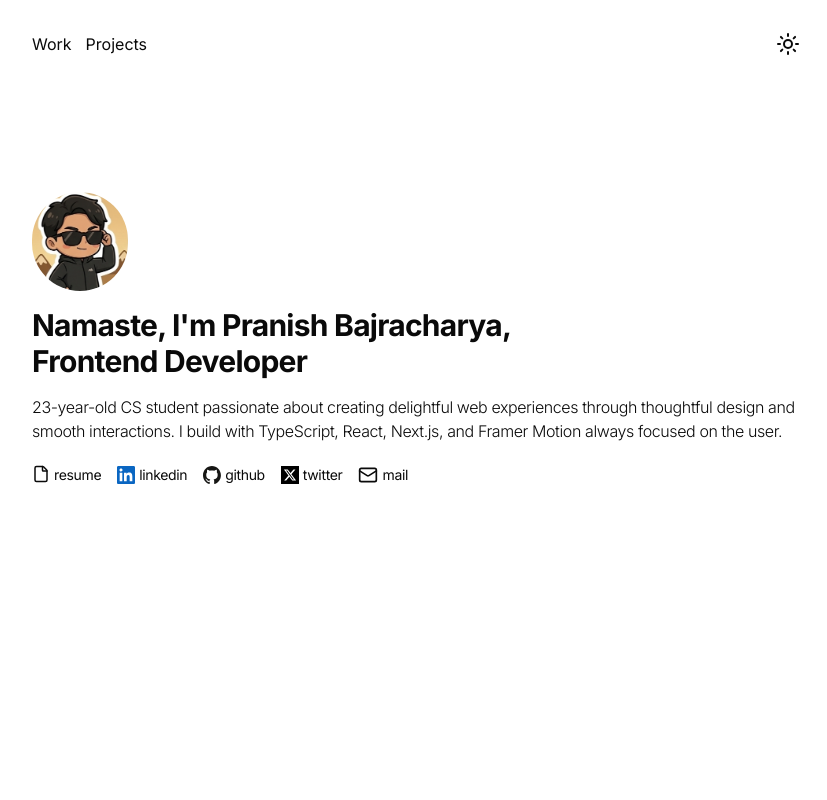
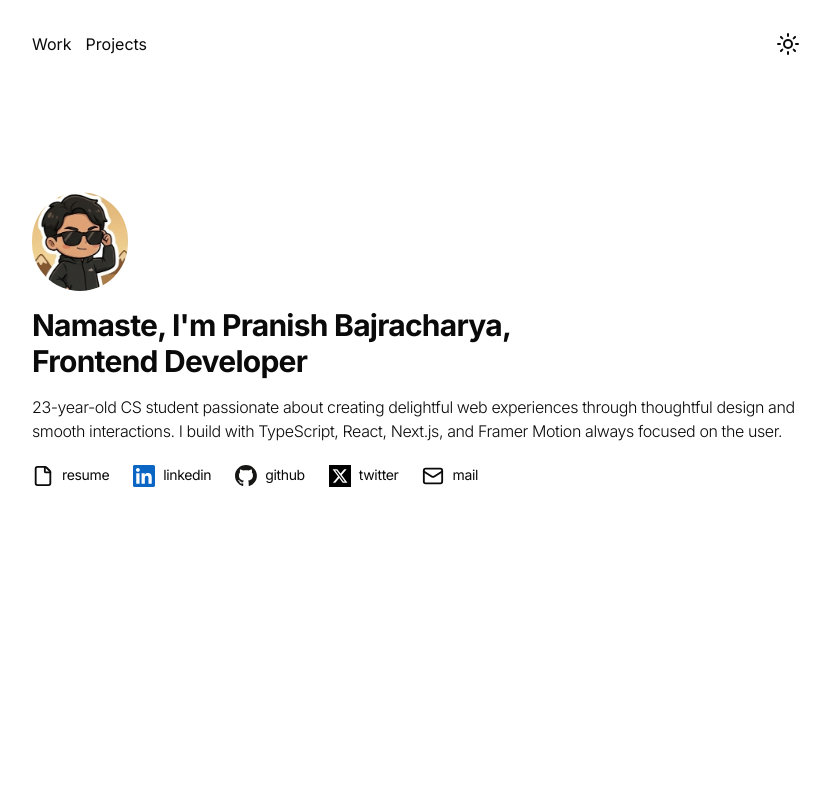
Before and after one commit to pb-bj/portfolio, a Next.js app: page / in a window 1280 px wide. Shown: the top 800 px of the page, without its empty margins (224-1051 px from the left). Built offline with nearby package versions, Linux system fonts and the light colour scheme.

Commit message:
minor change

```diff
--- a/src/components/media.tsx
+++ b/src/components/media.tsx
@@ -4,47 +4,47 @@ import Image from 'next/image';
 export default function Media() {
 	return (
 		<div className="pt-3">
-			<ul className="flex flex-wrap gap-8 md:gap-4 mt-2.5 text-sm tracking-tight font-medium lowercase">
-				<li className="flex justify-baseline gap-1 hover:underline transition ease-linear duration-100 cursor-pointer">
-					<File size={18} />
+			<ul className="flex flex-wrap gap-8 md:gap-6 mt-2.5 text-sm tracking-tight font-medium lowercase">
+				<li className="flex justify-baseline gap-2 hover:underline transition ease-linear duration-100 cursor-pointer">
+					<File size={22} />
 					<span className="hidden md:block">resume</span>
 				</li>
 				<li className="hover:underline transition ease-linear duration-100 cursor-pointer">
 					<a
-						className="flex gap-1 justify-baseline"
+						className="flex gap-2 justify-baseline"
 						href="https://www.linkedin.com/in/pranish-bj"
 						target="_blank"
 						rel="noopener noreferrer"
 					>
-						<Image src="/svg/linkedin.svg" alt="linkedin" width={18} height={18} className="object-contain" />
+						<Image src="/svg/linkedin.svg" alt="linkedin" width={22} height={22} className="object-contain" />
 						<span className="hidden md:block">linkedin</span>
 					</a>
 				</li>
 				<li className="hover:underline transition ease-linear duration-100 cursor-pointer">
 					<a
-						className="flex gap-1 justify-baseline"
+						className="flex gap-2 justify-baseline"
 						href="https://github.com/pb-bj"
 						target="_blank"
 						rel="noopener noreferrer"
 					>
-						<Image src="/svg/github.svg" alt="github" width={18} height={18} className="object-contain dark:invert" />
+						<Image src="/svg/github.svg" alt="github" width={22} height={22} className="object-contain dark:invert" />
 						<span className="hidden md:block">github</span>
 					</a>
 				</li>
 				<li className="hover:underline transition ease-linear duration-100 cursor-pointer">
 					<a
-						className="flex gap-1 justify-baseline"
+						className="flex gap-2 justify-baseline"
 						href="https://x.com/pbjrzzz"
 						target="_blank"
 						rel="noopener noreferrer"
 					>
-						<Image src="/svg/x.svg" alt="twitter" width={18} height={18} className="object-contain dark:text-white" />
+						<Image src="/svg/x.svg" alt="twitter" width={22} height={22} className="object-contain dark:text-white" />
 						<span className="hidden md:block">twitter</span>
 					</a>
 				</li>
 				<li className=" hover:underline transition ease-linear duration-100 cursor-pointer">
-					<a className="flex justify-baseline gap-1" href="mailto:pranish2017bajracharya@gmail.com">
-						<Mail size={20} />
+					<a className="flex justify-baseline gap-2" href="mailto:pranish2017bajracharya@gmail.com">
+						<Mail size={22} />
 						<span className="hidden md:block">mail</span>
 					</a>
 				</li>
```
